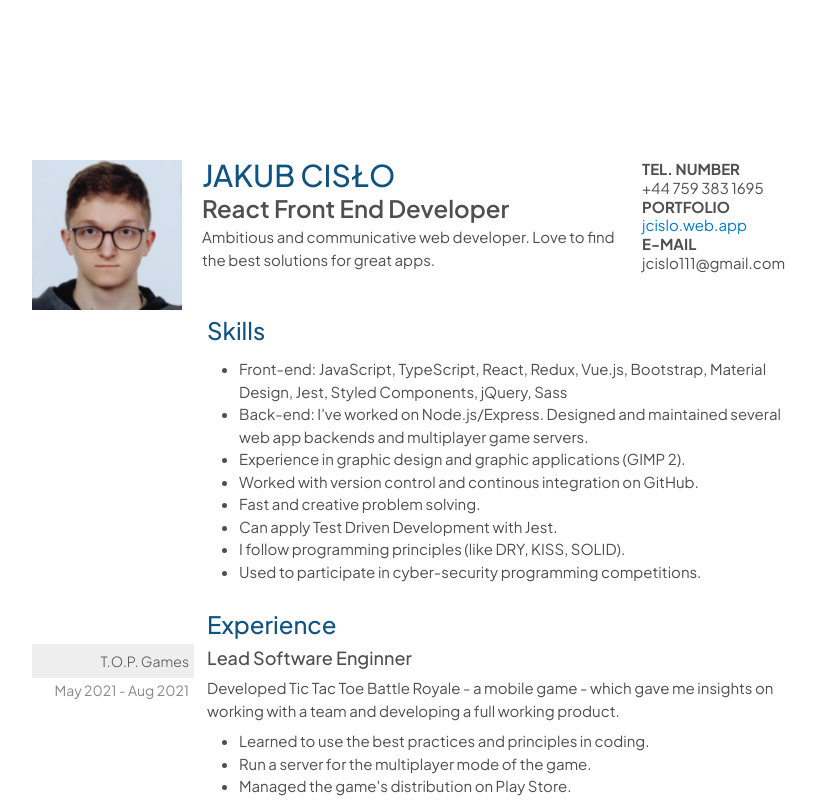
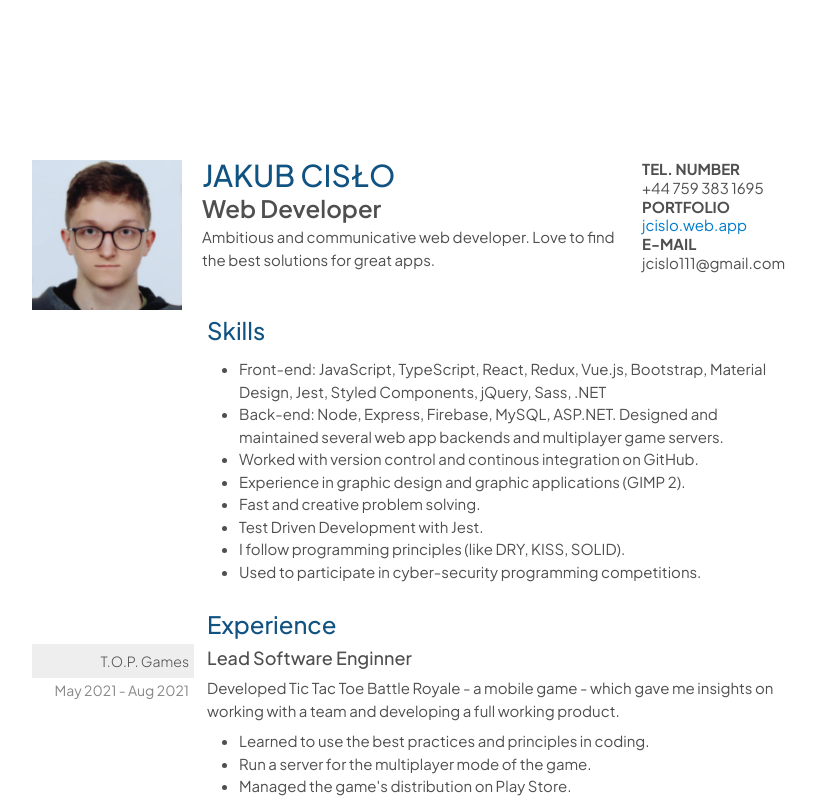
Before and after one commit to bobred18/portfolio, a React (Vite) app: page /cv in a window 1280 px wide. Shown: the top 800 px of the page, without its empty margins (228-1044 px from the left). Built offline with nearby package versions, Linux system fonts and the light colour scheme.

Commit message:
Update CV.tsx

```diff
--- a/src/components/CV.tsx
+++ b/src/components/CV.tsx
@@ -11,7 +11,7 @@ function CV() {
                         </div>
                         <div>
                             <h1 className='full-name'>JAKUB CISŁO</h1>
-                            <div className='heading-subtitle'>React Front End Developer</div>
+                            <div className='heading-subtitle'>Web Developer</div>
                             <div className='short-description'>Ambitious and communicative web developer. Love to find the best solutions for great apps.</div>
                         </div>
                         <div className='contact'>
@@ -41,22 +41,22 @@ function CV() {
                         <div className='text'>
                             <ul className='cv-list'>
                                 <li>
-                                    Front-end: JavaScript, TypeScript, React, Redux, Vue.js, Bootstrap, Material Design, Jest, Styled Components, jQuery, Sass
+                                    Front-end: JavaScript, TypeScript, React, Redux, Vue.js, Bootstrap, Material Design, Jest, Styled Components, jQuery, Sass, .NET
                                 </li>
                                 <li>
-                                    Back-end: I've worked on Node.js/Express. Designed and maintained several web app backends and multiplayer game servers.
+                                    Back-end: Node, Express, Firebase, MySQL, ASP.NET. Designed and maintained several web app backends and multiplayer game servers.
+                                </li>
+                                <li>
+                                    Worked with version control and continous integration on GitHub.
                                 </li>
                                 <li>
                                     Experience in graphic design and graphic applications (GIMP 2).
                                 </li>
                                 <li>
-                                    Worked with version control and continous integration on GitHub.
-                                </li>
-                                <li>
                                     Fast and creative problem solving.
                                 </li>
                                 <li>
-                                    Can apply Test Driven Development with Jest.
+                                    Test Driven Development with Jest.
                                 </li>
                                 <li>
                                     I follow programming principles (like DRY, KISS, SOLID).
```
